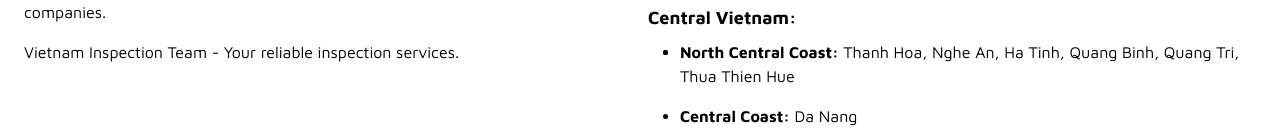
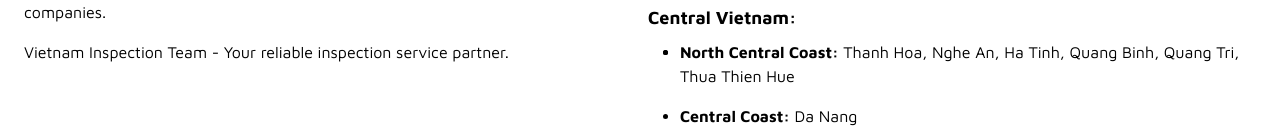
Before and after one commit to arlandme/vni-front_client, a React (Create React App) app: page /about in a window 1280 px wide. Shown: the part 1750-1880 px from the top of the page. Built offline with nearby package versions, Linux system fonts and the light colour scheme; no server answers.

Commit message:
update 11/01

```diff
--- a/src/components/About/About.jsx
+++ b/src/components/About/About.jsx
@@ -33,7 +33,7 @@ export default function About() {
             Sample drawing (SD) and Full Inspection (FI). We are a perfect choice for quality control and the best partner of inspection service companies.
           </p>
           <p className='mt-4'>
-            Vietnam Inspection Team - Your reliable inspection services.
+            Vietnam Inspection Team - Your reliable inspection service partner.
           </p>
         </div>
         <div>
```
